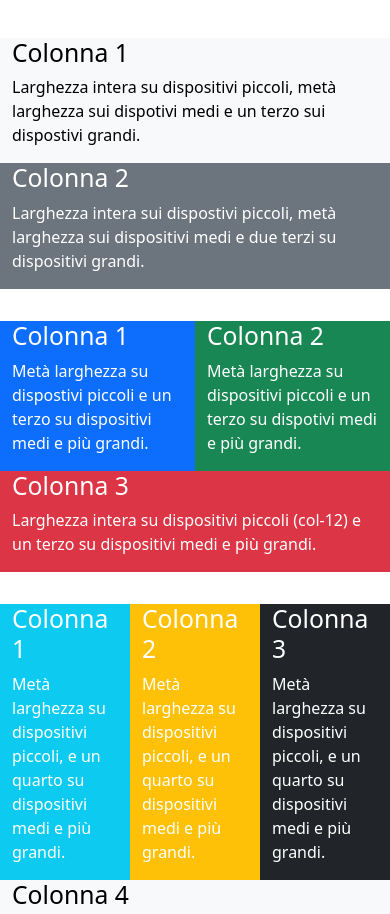
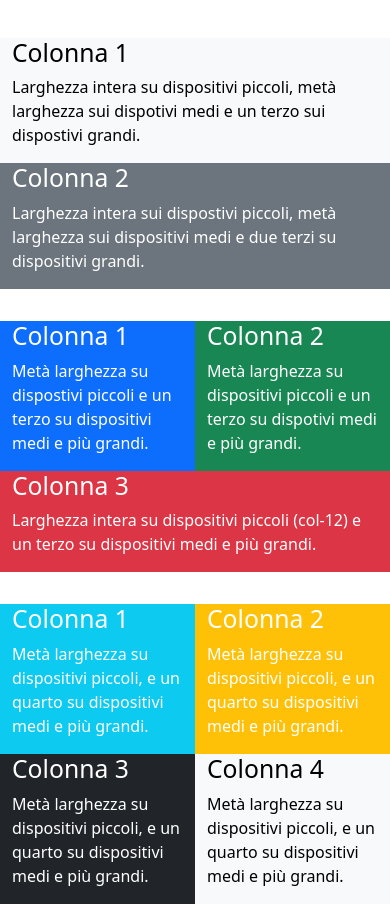
Before and after one commit to tommaso-mandorino/htmlcss-bootstrap-layout, a plain HTML site: page index.html in a window 390 px wide. Shown: the part 173-1087 px from the top of the page. Drawn offline with nearby package versions, Linux system fonts and the light colour scheme.

Commit message:
Adapt third row responsiveness.

```diff
--- a/index.html
+++ b/index.html
@@ -151,7 +151,7 @@
                     <div class="row py-3">
 
                         <!-- First column -->
-                        <div class="col bg-info">
+                        <div class="col-6 col-md-3 col-lg-3 bg-info">
 
                             <!-- First column title -->
                             <h2>Colonna 1</h2>
@@ -166,7 +166,7 @@
                         </div>
 
                         <!-- Second column -->
-                        <div class="col bg-warning">
+                        <div class="col-6 col-md-3 col-lg-3 bg-warning">
 
                             <!-- Second column title -->
                             <h2>Colonna 2</h2>
@@ -181,7 +181,7 @@
                         </div>
 
                         <!-- Third column -->
-                        <div class="col bg-dark">
+                        <div class="col-6 col-md-3 col-lg-3 bg-dark">
 
                             <!-- Third column title -->
                             <h2>Colonna 3</h2>
@@ -196,7 +196,7 @@
                         </div>
 
                         <!-- Fourth column -->
-                        <div class="col bg-light text-black">
+                        <div class="col-6 col-md-3 col-lg-3 bg-light text-black">
 
                             <!-- Fourth column title -->
                             <h2>Colonna 4</h2>
```
